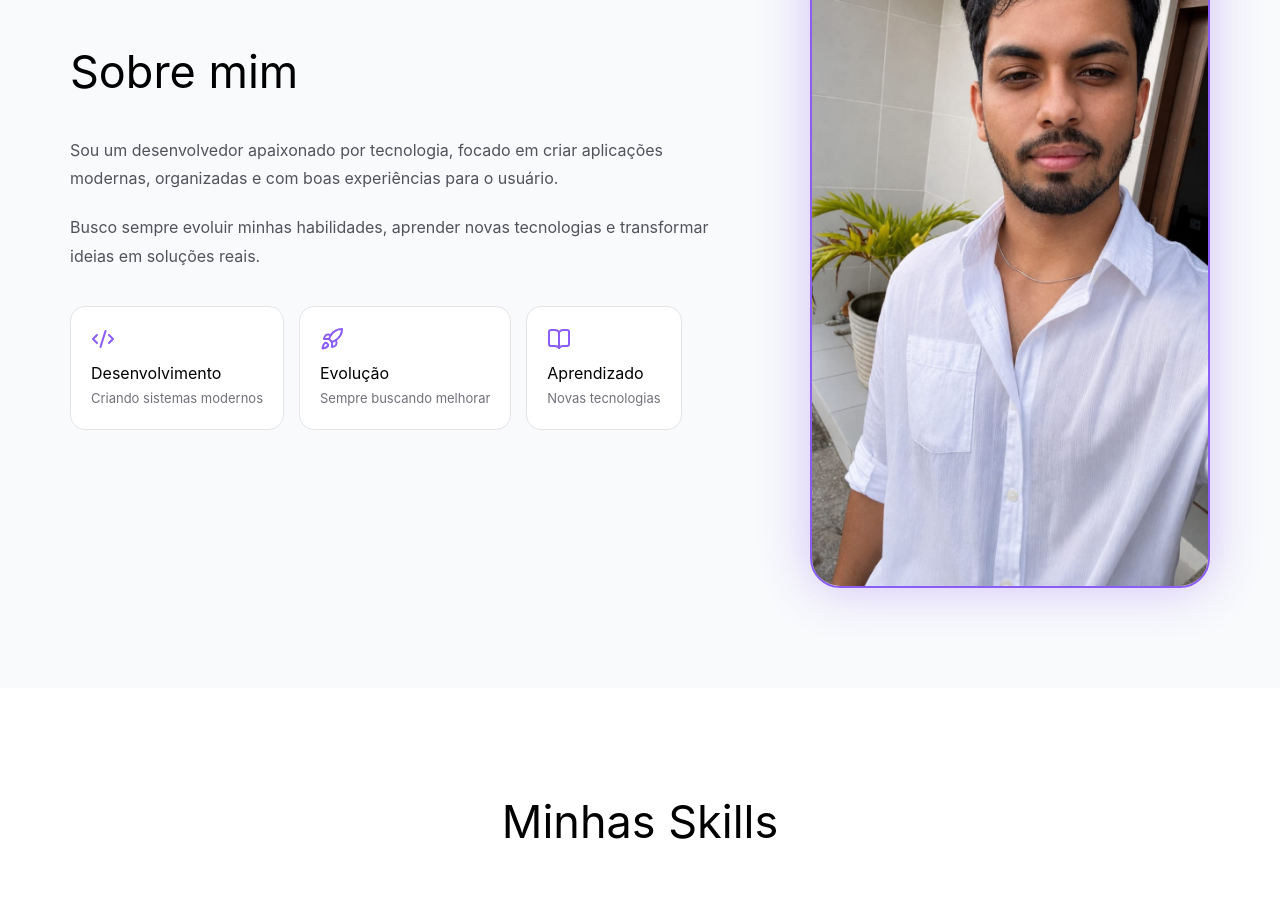
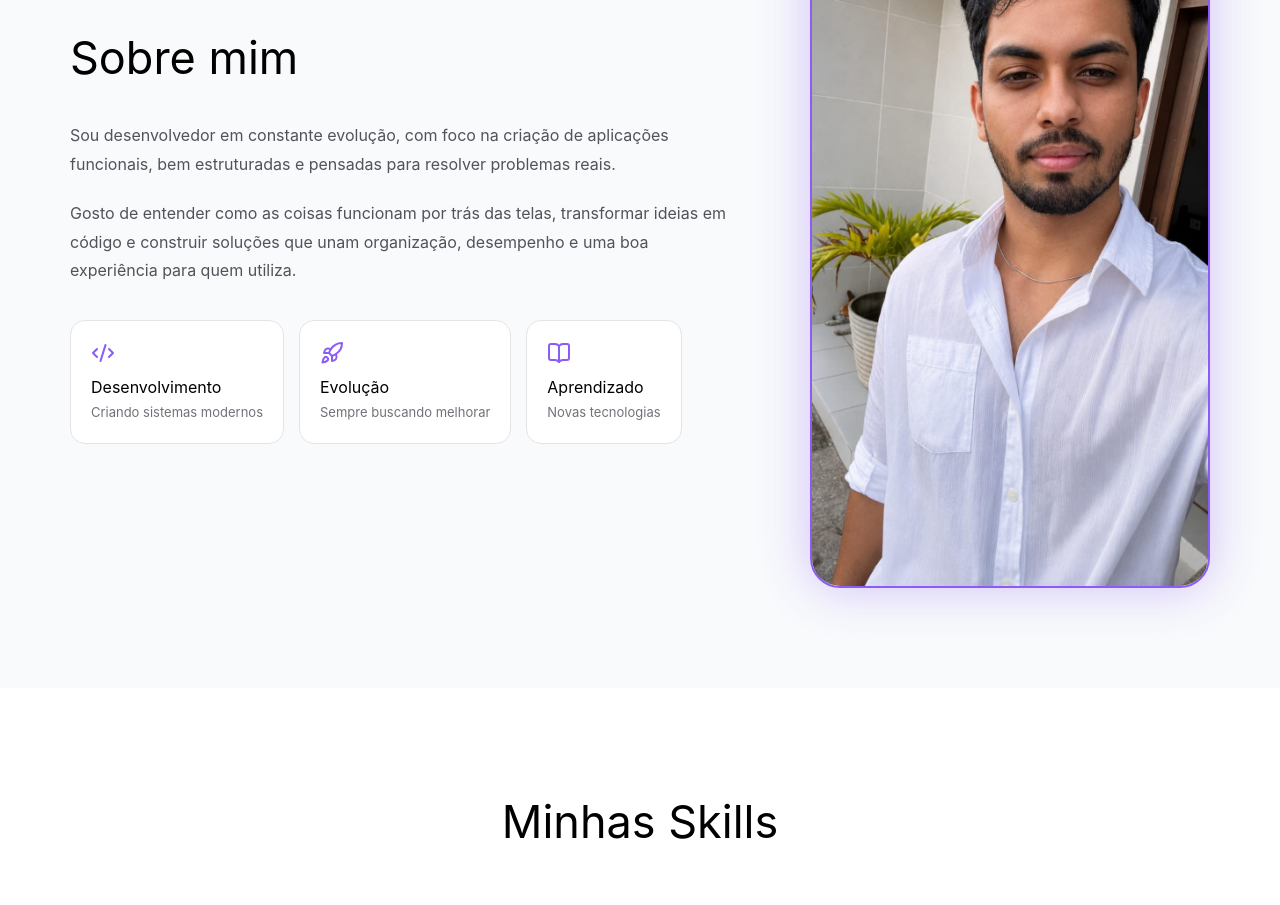
Before and after one commit to vitorx091/Portfolio, a React (Vite) app: page / in a window 1280 px wide. Shown: the part 1020-1925 px from the top of the page. Built offline with nearby package versions, Linux system fonts and the light colour scheme.

Commit message:
Revise About component text for clarity and detail
Updated the text in the About component to reflect a more comprehensive description of my skills and approach to development.

```diff
--- a/src/components/About/About.jsx
+++ b/src/components/About/About.jsx
@@ -51,9 +51,7 @@ Sobre mim
 
 <p>
 
-Sou um desenvolvedor apaixonado por tecnologia,
-focado em criar aplicações modernas,
-organizadas e com boas experiências para o usuário.
+Sou desenvolvedor em constante evolução, com foco na criação de aplicações funcionais, bem estruturadas e pensadas para resolver problemas reais.
 
 </p>
 
@@ -62,9 +60,7 @@ organizadas e com boas experiências para o usuário.
 
 <p>
 
-Busco sempre evoluir minhas habilidades,
-aprender novas tecnologias e transformar ideias
-em soluções reais.
+Gosto de entender como as coisas funcionam por trás das telas, transformar ideias em código e construir soluções que unam organização, desempenho e uma boa experiência para quem utiliza.
 
 </p>
 
```
